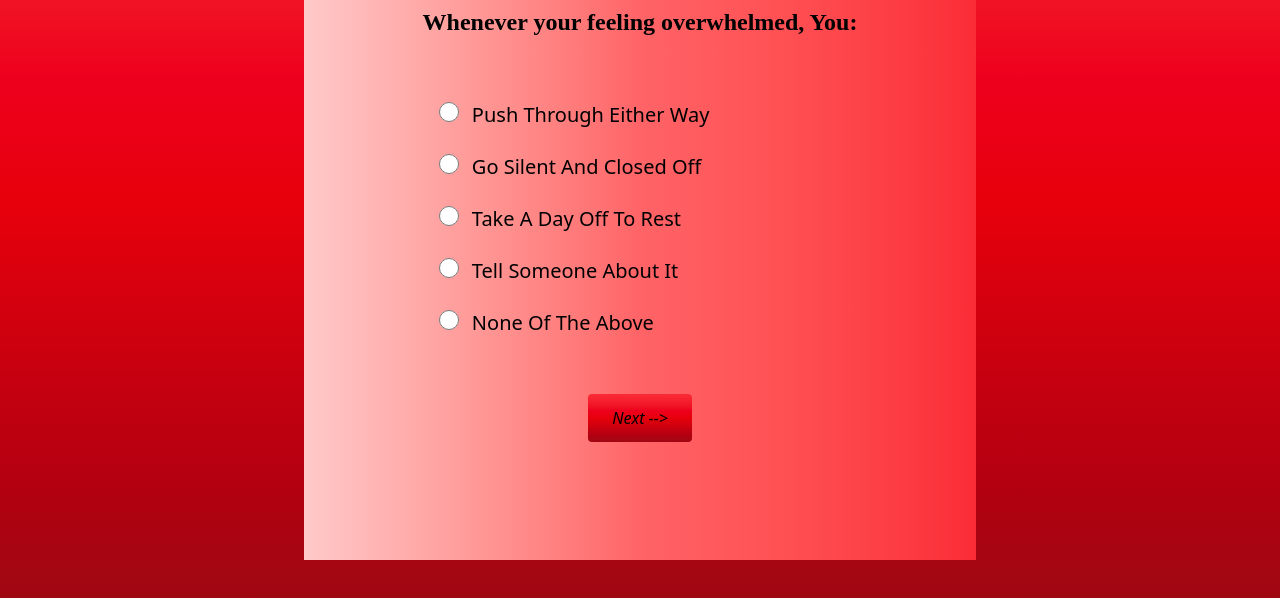
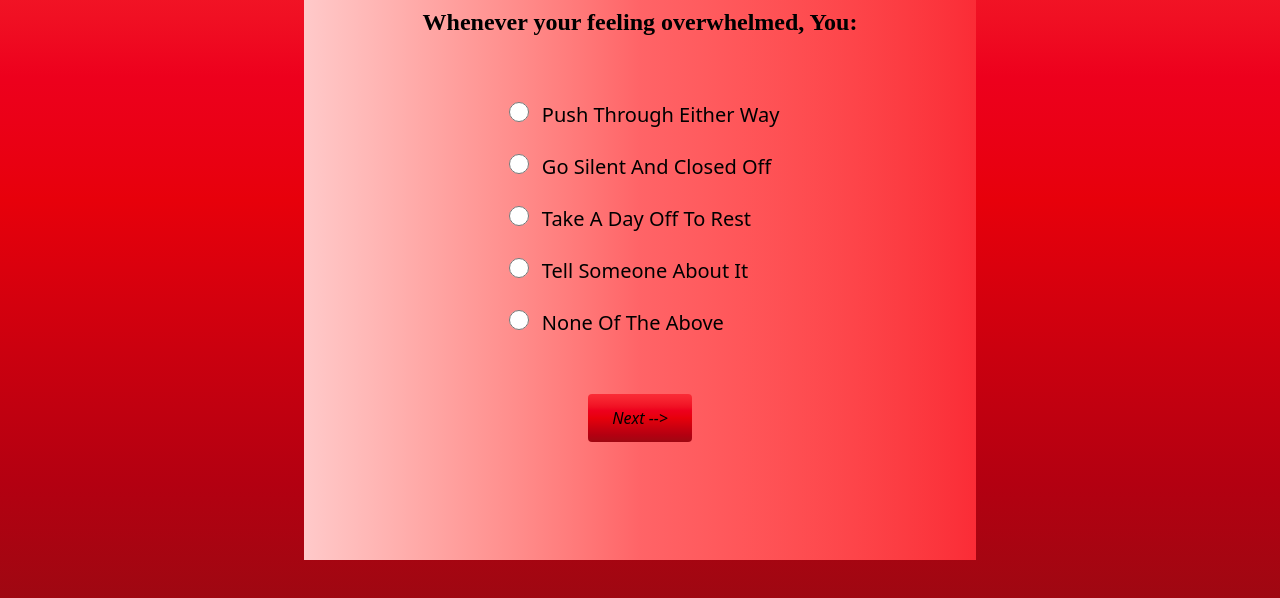
Before and after one commit to Waniyah950/Quiz, a plain HTML site: page quiz10.html in a window 1280 px wide. Shown: the part 200-798 px from the top of the page. Drawn offline with Linux system fonts and the light colour scheme.

Commit message:
Update quiz10.html

```diff
--- a/quiz10.html
+++ b/quiz10.html
@@ -20,7 +20,7 @@
 
                 <h3 class="text-2xl font-semibold" style="font-family:Bahnschrift SemiBold Condensed"> Whenever your feeling overwhelmed, You: </h3>
 
-                <div class="flex flex-col gap-4 font-medium sm:my-10 sm:mr-35">
+                <div class="flex flex-col gap-4 font-medium sm:my-10 sm:mr-10">
 
                     <label class="text-[20px]"><input class="size-5 m-2 hover:scale-90" type="radio" name="q10" value="Planner"> Push Through Either Way </label>
 
@@ -79,4 +79,5 @@ function saveAnswer(questionNumber) {
 </script>
 
 </body>
+
 </html>
```
